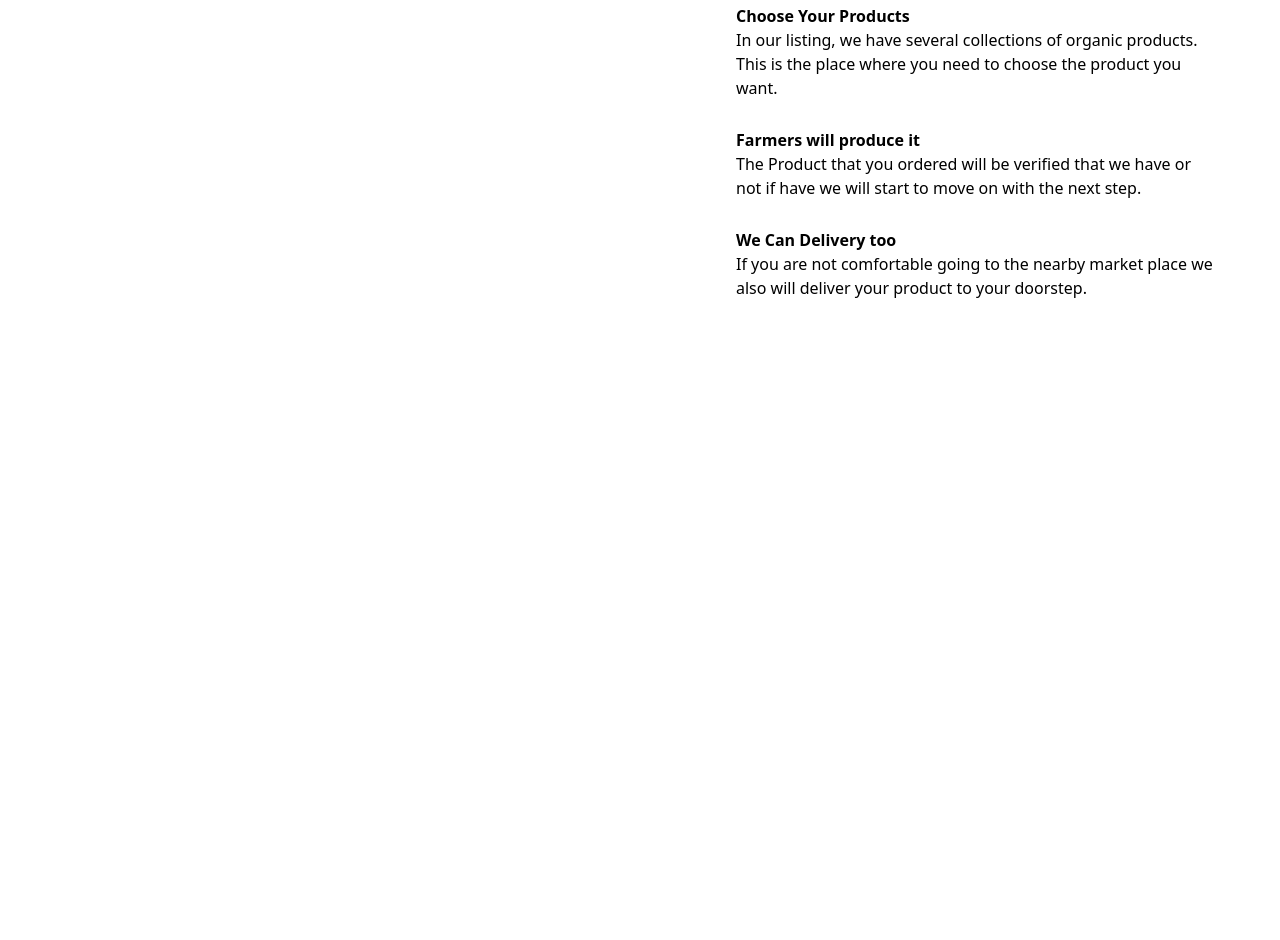
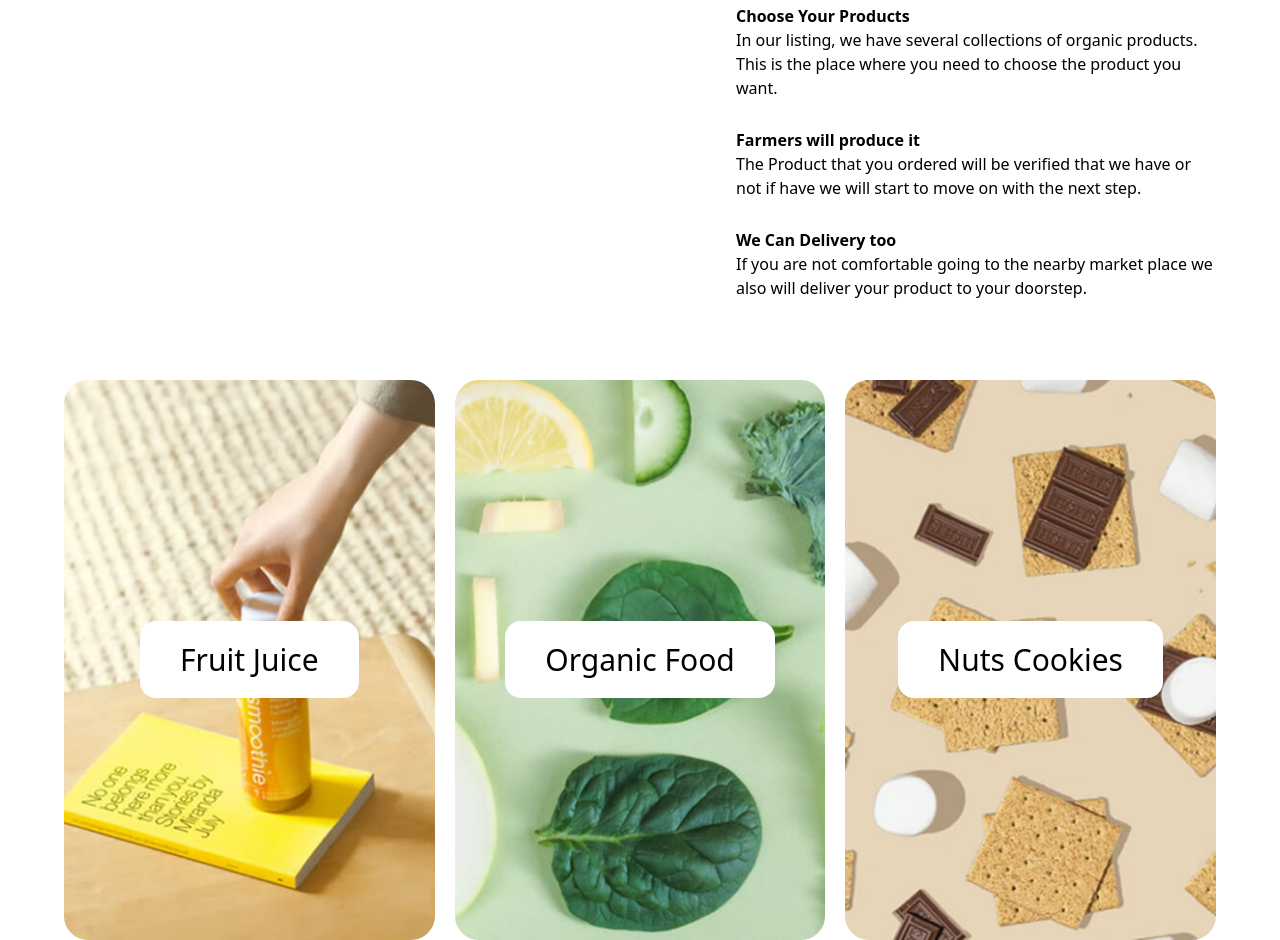
Before and after one commit to azamirov93-ai/project9, a website: page index.html in a window 1280 px wide. Shown: the part 2478-3418 px from the top of the page. Before the commit the page ends 2778 px from the top, so only its background shows below. Drawn offline with Linux system fonts and the light colour scheme.

Commit message:
section7

```diff
--- a/index.html
+++ b/index.html
@@ -214,6 +214,30 @@
 
 
         </section>
+       <section class="max-w-400 m-auto w-[90%] mt-20 lg:flex gap-5">
+
+  <div
+    style="background-image: url('/src/IMAGE (33).png')"
+    class="h-140 lg:w-115 bg-no-repeat bg-cover flex items-center justify-center rounded-3xl"
+  >
+    <p class="text-[30px] bg-white py-4 px-10 rounded-2xl">Fruit Juice</p>
+  </div>
+
+  <div
+    style="background-image: url('/src/IMAGE (34).png')"
+    class="h-140 lg:w-115 bg-no-repeat bg-cover flex items-center justify-center rounded-3xl"
+  >
+    <p class="text-[30px] bg-white py-4 px-10 rounded-2xl">Organic Food</p>
+  </div>
+
+  <div
+    style="background-image: url('/src/IMAGE (35).png')"
+    class="h-140 lg:w-115 bg-no-repeat bg-cover flex items-center justify-center rounded-3xl"
+  >
+    <p class="text-[30px] bg-white py-4 px-10 rounded-2xl">Nuts Cookies</p>
+  </div>
+
+</section>
 
 </body>
 </html>
```
Also changed, not shown: src/IMAGE (33).png (added), src/IMAGE (34).png (added), src/IMAGE (35).png (added), src/output.css.
